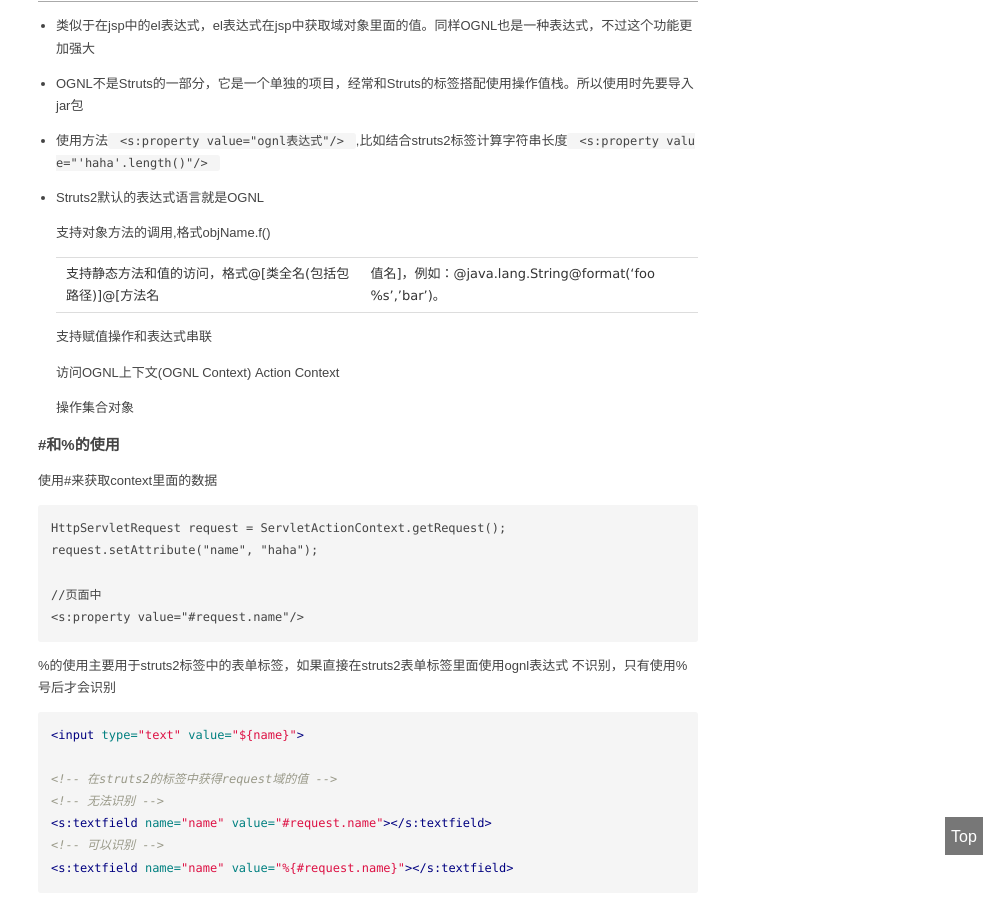
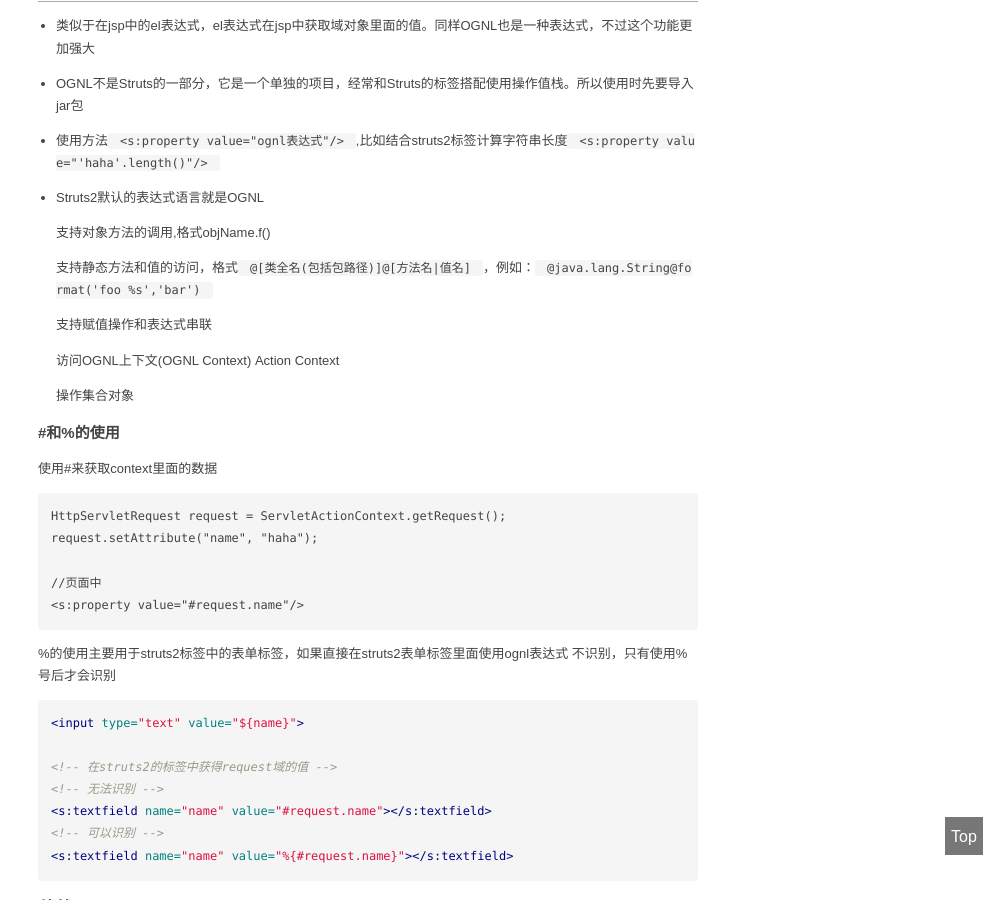
Before and after one commit to TMaize/tmaize-blog, a Jekyll site: the page built from _posts/2017-03-25-struts2学习笔记04-ognl-值栈.md, in a window 1280 px wide and 900 px high, scrolled down 310 px. Shown: the whole window, without its empty margins (272-1280 px from the left). Built offline with Jekyll 4.4.1, drawn with Linux system fonts in a browser that asks for light colours.

Commit message:
修改文章

```diff
--- a/_posts/2017-03-25-struts2学习笔记04-ognl-值栈.md
+++ b/_posts/2017-03-25-struts2学习笔记04-ognl-值栈.md
@@ -20,7 +20,7 @@
 
     支持对象方法的调用,格式objName.f()
 
-    支持静态方法和值的访问，格式@[类全名(包括包路径)]@[方法名|值名]，例如：@java.lang.String@format('foo %s','bar')。
+    支持静态方法和值的访问，格式`@[类全名(包括包路径)]@[方法名|值名]`，例如：`@java.lang.String@format('foo %s','bar')`
 
     支持赋值操作和表达式串联
 
```
